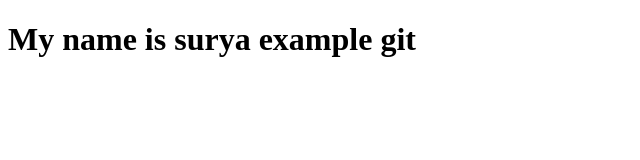
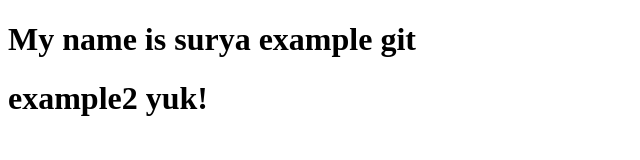
Before and after one commit to suryaharahap/github-upload, a plain HTML site: page index.html in a window 1280 px wide. Shown: the whole page, without its empty margins (0-640 px from the left). Drawn offline with Linux system fonts and the light colour scheme.

Commit message:
add example

```diff
--- a/index.html
+++ b/index.html
@@ -8,5 +8,6 @@
 	</head>
 	<body>
 		<h1>My name is surya example git</h1>
+		<h1>example2 yuk!</h1>
 	</body>
 </html>
```
